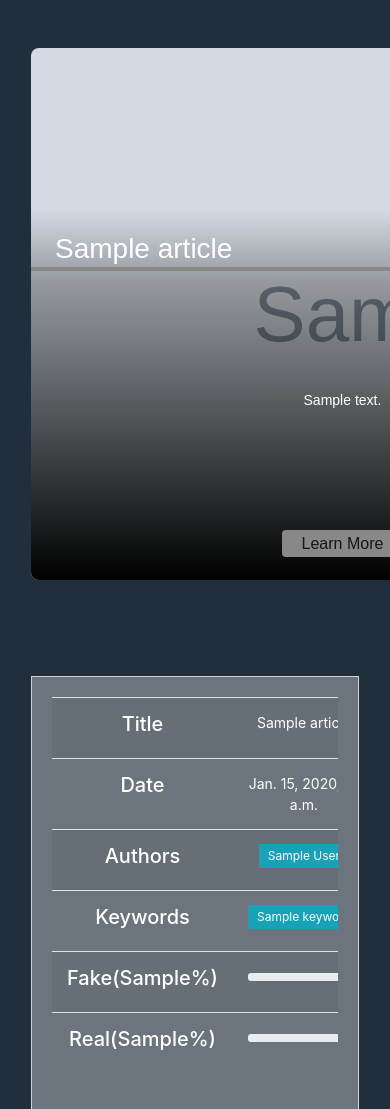
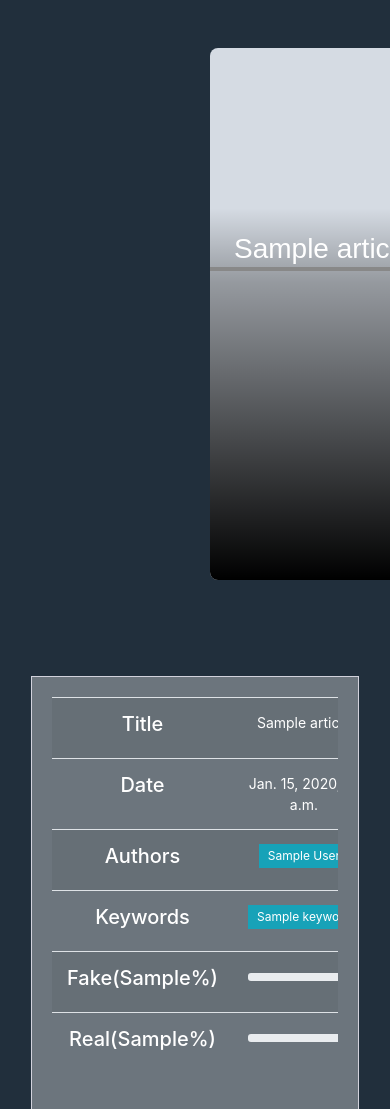
Before and after one commit to chong915/Django-Fake-News-Detector, a Django app: template app/templates/app/article.html in a window 390 px wide; the page is wider, and only the part inside the window is pictured. Shown: the part 58-1167 px from the top of that part. Run offline with Django 3.2, Linux system fonts and the light colour scheme; the template is opened without the code that fills it: most values are stand-ins (such as "Sample title", 1, 10 or a date in 2020); grey boxes marked "Sample" are stand-in pictures; some libraries are stand-ins or nearby versions.

Commit message:
Edited article.html grid

```diff
--- a/app/templates/app/article.html
+++ b/app/templates/app/article.html
@@ -7,7 +7,7 @@
             <div class="container-fluid">
                 <div class="row">
                     {% if article_data %}
-                    <div class="col-12 col-sm-12 col-md-12 col-lg-12 col-xl-6 ml-auto">
+                    <div class="col-6 col-sm-6 col-md-12 col-lg-12 col-xl-6 ml-auto">
                         <footer class="news-card-body" style="padding-top: 0">
                             <div class="news-card" style="background-image: url({{ article_data.top_image }});min-width: 70ch;">
                                 <div class="news-card-content">
--- a/app/views.py
+++ b/app/views.py
@@ -15,7 +15,7 @@ def home(request):
 	newsapi = NewsApiClient(api_key='f8c00901885e40e9ab6c9223d5e4b9eb')
 	all_articles = newsapi.get_top_headlines(q="covid", country="my",
                                      language='en',
-                                     page=1, page_size=6)
+                                     page=1, page_size=10)
 	return render(request, 'app/home.html', {'articles': all_articles['articles']})
 
 def article(request):
```
